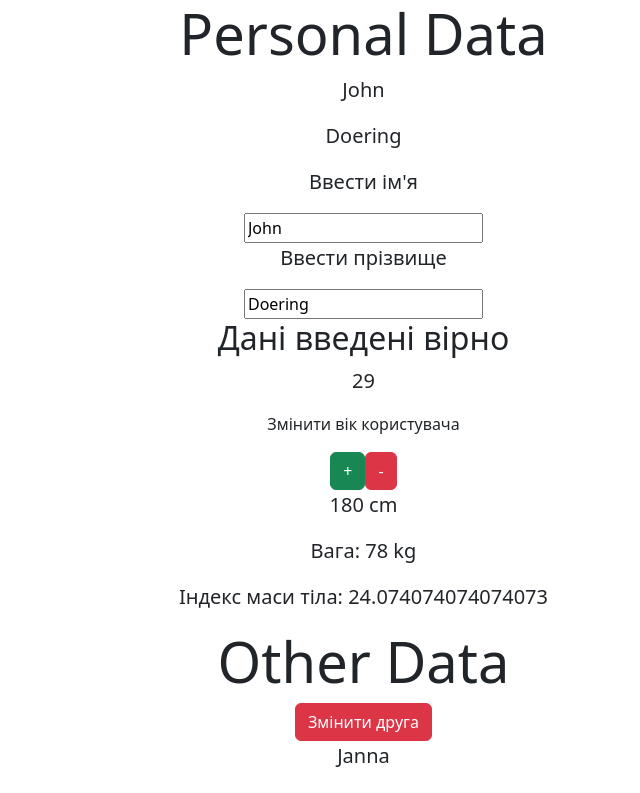
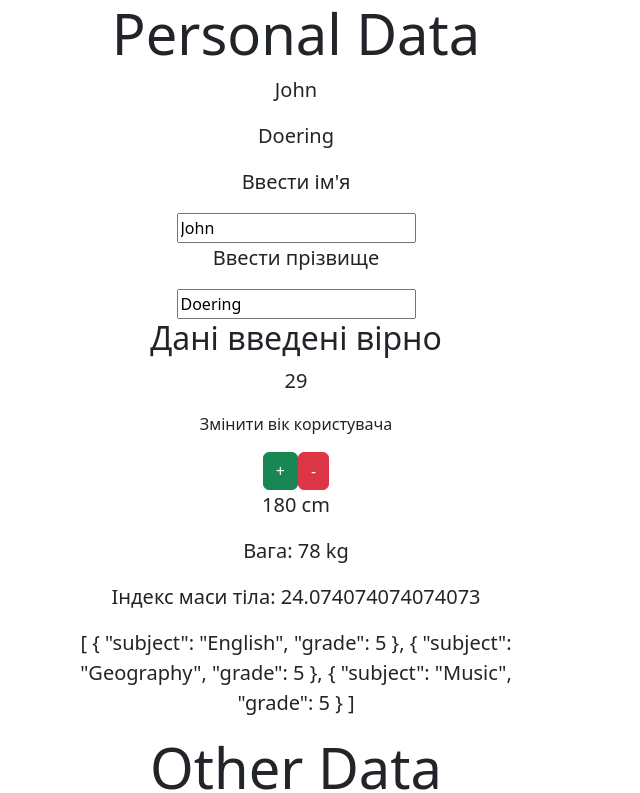
Before and after one commit to AkakiyBerula/VueLesson2, a Vue app: page / in a window 1280 px wide. Shown: the top 793 px of the page, without its empty margins (0-640 px from the left). Built offline with nearby package versions, Linux system fonts and the light colour scheme.

Commit message:
Створіть computed property для фільтрації списку об'єктів.

```diff
--- a/src/components/Data.vue
+++ b/src/components/Data.vue
@@ -25,6 +25,7 @@
             <p class="lead">{{ height }} cm</p>
             <p class="lead">Вага: {{ weight }} kg</p>
             <p class="lead">Індекс маси тіла: {{ countBodyMassIndex(height, weight) }}</p>
+            <p class="lead">{{ filterMaxGrade }}</p>
         </div>
         <div class="container text-center">
             <h1 class="display-4">Other Data</h1>
@@ -74,7 +75,16 @@ export default {
                 weight: 70,
                 friendsList: ['Jill', 'Jane', 'Jack', 'Joseph']
             },
-            errorMessage: ''
+            reportCard: [
+                {subject: "Math", grade: 4},
+                {subject: "English", grade: 5},
+                {subject: "Science", grade: 4},
+                {subject: "History", grade: 4},
+                {subject: "Geography", grade: 5},
+                {subject: "Physical education", grade: 3},
+                {subject: "Art", grade: 3},
+                {subject: "Music", grade: 5}
+            ]
         }
     },
     methods: {
@@ -112,8 +122,12 @@ export default {
         countBodyMassIndex(height, weight) {
             return weight / ((height / 100) ** 2)
         }
-
     },
+    computed: {
+        filterMaxGrade() {
+            return this.reportCard.filter(item => item.grade === 5);
+        }
+    }
 }
 
 </script>
```
